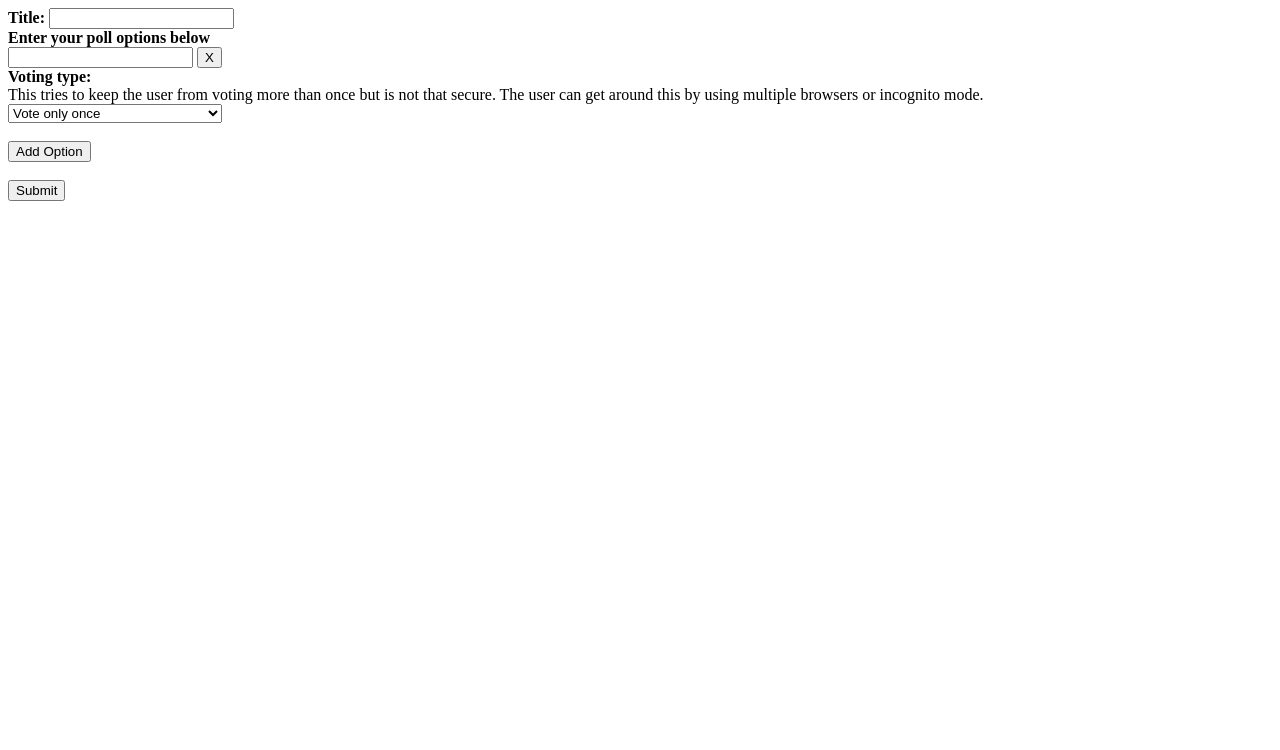
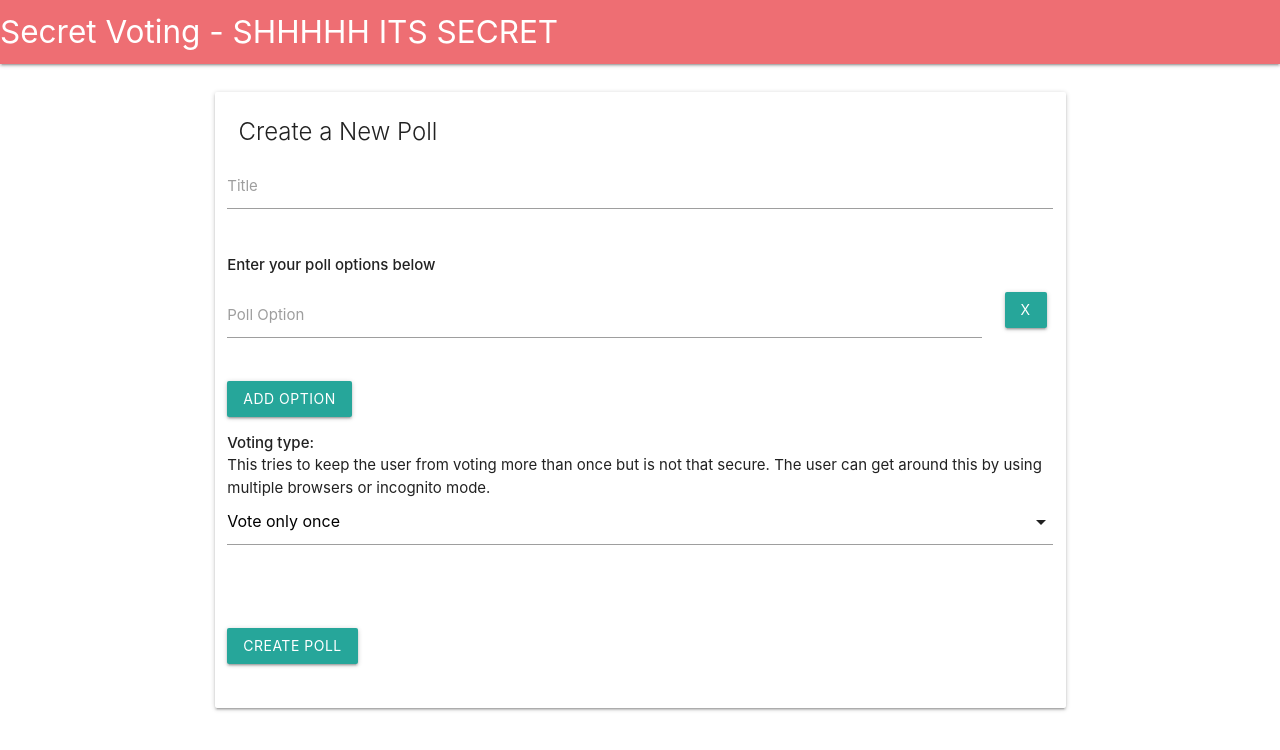
Before and after one commit to hjarrell/Secret-Vote, a PHP site: page /newpoll.php in a window 1280 px wide. Shown: the top 750 px of the page. Run offline with PHP 8.4, Linux system fonts and the light colour scheme; the visitor is signed in with stand-in values (Sample User, id 1).

Commit message:
Add style to newpoll page.
Added material design to the newpoll page using
materializecss. Also moved the javascript code to a js dir.

```diff
--- a/poll.js
+++ b/src/js/poll.js
@@ -1,4 +1,6 @@
-"use strict";
+/* jshint browser: true */
+/* globals $:false, jQuery:false */
+'use strict';
 
 // Setup the options field
 $(document).ready(function(){
@@ -18,7 +20,7 @@ function newPollOption() {
         newOptionDiv.className = "row";
 
         var inputDiv = document.createElement("div");
-        inputDiv.className = "input-field col s6";
+        inputDiv.className = "input-field col s11";
         // Creates the actual input textbox
         var newOptionInput = document.createElement("input");
         newOptionInput.type = "text";
@@ -27,14 +29,14 @@ function newPollOption() {
 
         var newOptionLabel = document.createElement("label");
         newOptionLabel.setAttribute('for', newOptionDiv.id);
-        newOptionLabel.textContent = 'Option #' + newOptionNumber;
+        newOptionLabel.textContent = 'Poll Option';
         inputDiv.appendChild(newOptionLabel);
 
         newOptionDiv.appendChild(inputDiv);
 
 
         var buttonDiv = document.createElement("div");
-        buttonDiv.className = "input-field col s6"
+        buttonDiv.className = "input-field col s1";
         // Creates the remove option button
         var newOptionDelBtn = document.createElement("button");
         newOptionDelBtn.type = "button";
--- a/src/newpoll.php
+++ b/src/newpoll.php
@@ -4,146 +4,47 @@ session_start(); // Have to start session before html
 if ($_SESSION["isadmin"] != true) {
     Header("Location: admin.php");
 }
+
+include "util.php";
 ?>
 
 <html>
     <head>
-  <title>Secret Voting - SHHHHH</title>
-  <meta name="viewport" content="width=device-width, initial-scale=1">
-  <link rel="shortcut icon" href="/favicon.ico?" type="image/x-icon">
-  <style>
-    table {
-        border-collapse: collapse;
-        width: 100%;
-    }
-    th,td {
-        border: 1px solid #ddd;
-        padding: 15px;
-    }
-    tr-nth-child(even) {
-        background-color: #f2f2f2;
-    }
-    th {
-        padding-top: 12px;
-        padding-bottom: 12px;
-        text-align: left;
-        background-color: black;
-        color: white;
-    }
-  </style>
-  <script>
-      "use strict";
-
-      // Creates a new input box for a new poll option
-      function newPollOption() {
-            var pollOptions = document.getElementById("poll-options");
-            var newOptionNumber = parseInt(pollOptions.lastElementChild.id.split("option")[1]) + 1;
-
-            // Make sure someone hasn't changed the poll option numbers
-            if (newOptionNumber != null && document.getElementById("option" + newOptionNumber) == null) {
-                // Create the div that wraps an input element
-                var newOptionDiv = document.createElement("div");
-                newOptionDiv.id = "option" + newOptionNumber;
-
-                // Creates the actual input textbox
-                var newOptionInput = document.createElement("input");
-                newOptionInput.type = "text";
-                newOptionInput.name = "option" + newOptionNumber;
-                newOptionDiv.appendChild(newOptionInput);
-
-                // Creates the remove option button
-                var newOptionDelBtn = document.createElement("button");
-                newOptionDelBtn.type = "button";
-                // Wraps the function call in another function in order to pass the option number.
-                newOptionDelBtn.onclick = function() { removeOption(newOptionNumber); };
-                newOptionDelBtn.textContent = "X";
-                newOptionDiv.appendChild(newOptionDelBtn);
-
-                pollOptions.appendChild(newOptionDiv);
-            } else {
-                console.log("Error: Something went wrong parsing option");
-            }
-      }
-
-      // Delete a poll option
-      function removeOption(optionNumber) {
-          // Make sure that at least 1 poll option exists
-          if (document.getElementById("poll-options").childElementCount > 1) {
-            var optionDiv = document.getElementById("option" + optionNumber);
-            // Check to make sure that that poll option is even real
-            if (optionDiv != null) {
-                optionDiv.parentNode.removeChild(optionDiv);
-            } else {
-                console.log("Error removing option");
-            }
-          } else {
-            alert("You need at least 1 option.");
-          }
-      }
-
-      // Removes the password input if changing vote types.
-      // Added this function because I didn't want to repeat this code 3 times.
-      function removePassowordField() {
-          if (document.getElementById("password-input-div") !== null) {
-              document.getElementById("password-input-div").remove();
-          }
-      }
-
-      // Called when the vote type was changed so the message and relevant fileds can be populated.
-      function voteTypeChanged() {
-          // Get what the option was changed to.
-          var selectedVoteType = document.getElementById("vote-type-select").value;
-          var voteTypeDescr = document.getElementById("vote-type-descr");
-
-          // Actually change the description and add/remove fields as needed.
-          switch (selectedVoteType) {
-                case "once":
-                    removePassowordField();
-                    voteTypeDescr.textContent = "This tries to keep the user from voting more than once but is not that secure.\
-                        The user can get around this by using multiple browsers or incognito mode.";
-                    break;
-                case "many":
-                    removePassowordField();
-                    voteTypeDescr.textContent = "This puts no restrictions on voting at all.";
-                    break;
-                case "password":
-                    voteTypeDescr.textContent = "This puts a password wall but then treats the poll as a voting only once poll.";
-                    var passwordInputDiv = document.createElement("div");
-                    passwordInputDiv.id = "password-input-div";
-
-                    var passwordDescr = document.createElement("strong");
-                    passwordDescr.textContent = "Enter poll password: ";
-                    passwordInputDiv.appendChild(passwordDescr);
-
-                    var passwordInput = document.createElement("input");
-                    passwordInput.name = "pollPassword";
-                    passwordInputDiv.appendChild(passwordInput);
-
-                    document.getElementById("vote-type-div").appendChild(passwordInputDiv);
-                    break;
-                case "otp":
-                    removePassowordField();
-                    voteTypeDescr.textContent = "This is the most secure way of voting. Users have a unique key that they have to put in before voting.\
-                        You can print these keys and manage who is out of the room and such from the admin page.";
-                    break;
-          }
-      }
-  </script>
+        <?php echo get_header(); ?>
         </head>
     <body>
-    <form action="poll.php" method="post" id="poll-form">
-        <strong>Title:</strong>
+        <?php echo get_nav_bar(); ?>
+        <div class="container row ">
+            <div class="row">
+            </div>
+            <div class="col s12">
+                <form action="poll.php" method="post" id="poll-form" class="col s12">
+                    <div class="card">
+                        <div class="card-content">
+                        <span class="card-title">Create a New Poll</span>
+
+                        <div class="row">
+                        <div class="input-field">
                             <input type="text" name="title">
+                            <label for="title">Title</label>
+                        </div>
+
                     <br/>
                     <strong>Enter your poll options below</strong>
                     <br/>
                     <div id="poll-options">
-            <div id="option1">
-                <input type="text" name="option1">
-                <button type="button" onclick="removeOption(1);">X</button>
+                        <div id="option1" class="row s12">
+                            <div class="input-field col s11">
+                                <input type="text" name="option1" class="">
+                                <label for="option1">Poll Option</label>
+                            </div>
+                            <div class="input-field col s1">
+                                <button class="btn waves-effect waves-light" type="button" onclick="removeOption(1);">X</button>
                             </div>
                         </div>
-        <div id="vote-type-div">
+                    </div>
+                    <button class="btn waves-effect waves-light" type="button" onclick="newPollOption();">Add Option</button>
+                    <div id="vote-type-div" class="input-field">
                         <strong>Voting type: </strong>
                         <div id="vote-type-descr">
                             This tries to keep the user from voting more than once but is not that secure.
@@ -158,10 +59,14 @@ if ($_SESSION["isadmin"] != true) {
                         </select>
                     </div>
                     <br/>
-        <button type="button" onclick="newPollOption();">Add Option</button>
                     <br/>
                     <br/>
-        <input type="submit">
+                    <button class="btn waves-effect waves-light" type="submit">Create Poll</button>
+                    </div>
+                    </div>
                 </form>
+            </div>
+        </div>
+        <script src="js/poll.js"></script>
     </body>
 </html>
```
Also changed, not shown: src/favicon.ico (deleted). Lines whose indentation alone changed are shown as unchanged.
